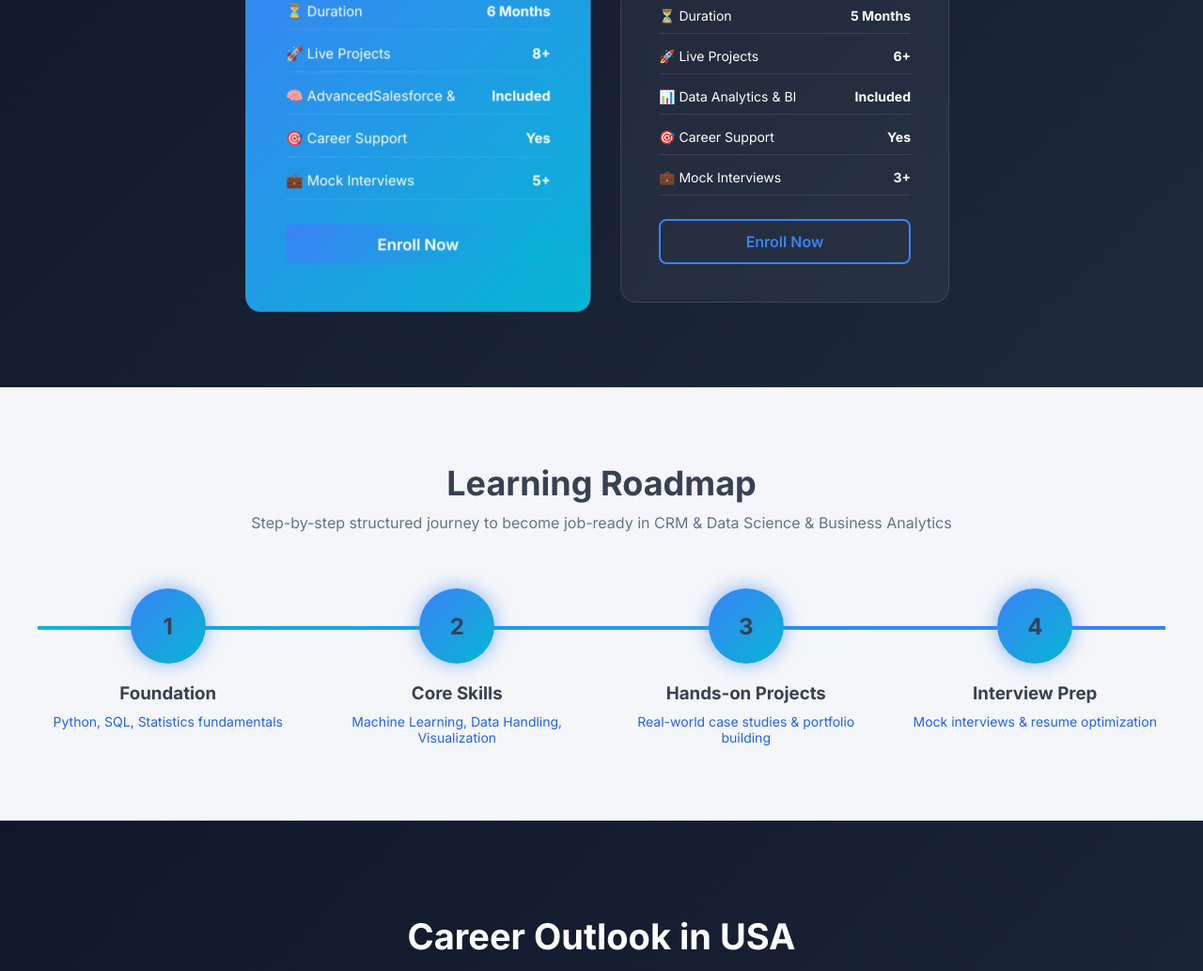
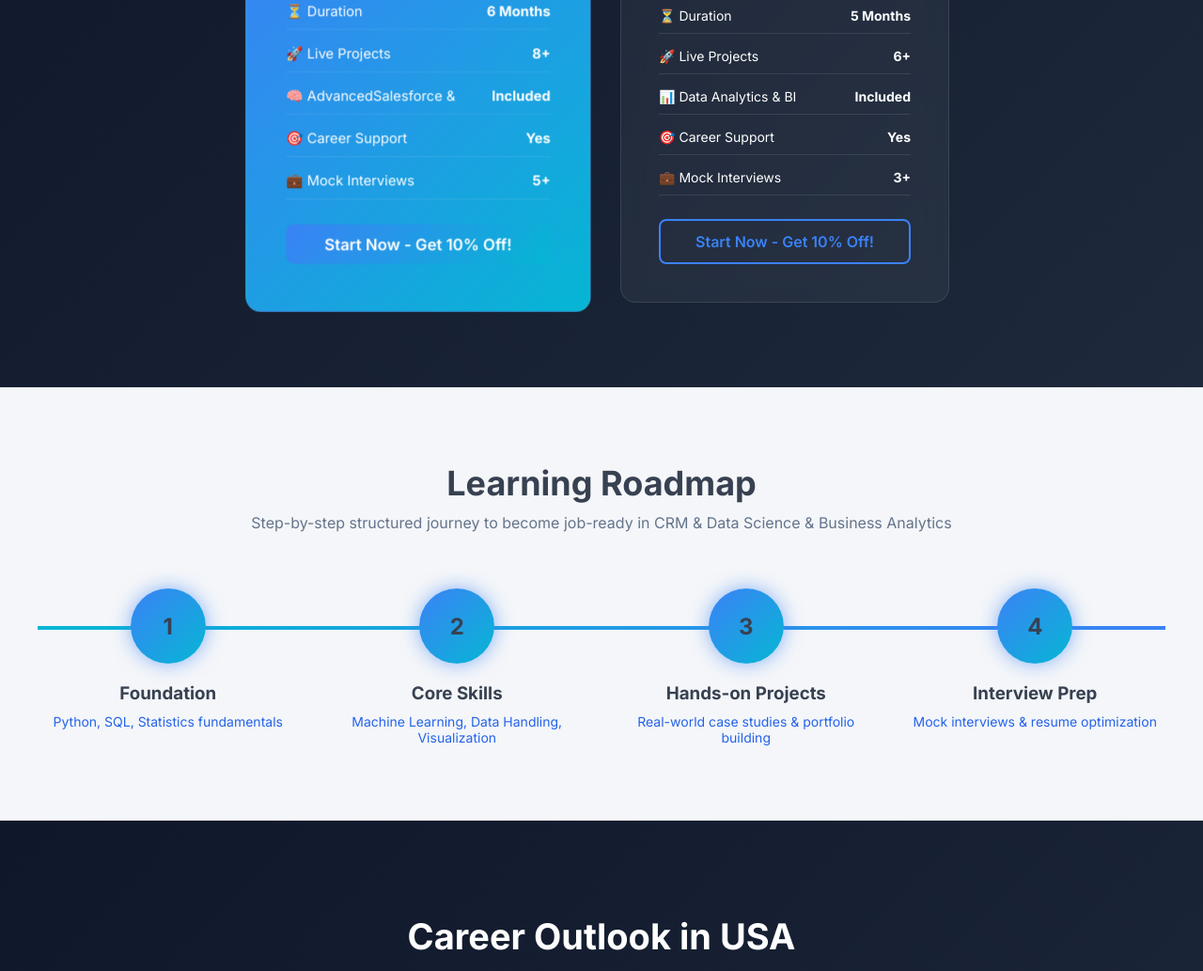
Before and after one commit to hachoin/crm-data-business-analytics, a plain HTML site: page index.html in a window 1280 px wide. Shown: the part 2894-3927 px from the top of the page at 94% size. Drawn offline with Linux system fonts and the light colour scheme.

Commit message:
Update index.html

```diff
--- a/index.html
+++ b/index.html
@@ -151,7 +151,7 @@
           <li><span>🎯 Career Support</span> <strong>Yes</strong></li>
           <li><span>💼 Mock Interviews</span> <strong>5+</strong></li>
         </ul>
-        <a href="#faq" class="btn-primary">Enroll Now</a>
+        <a href="#faq" class="btn-primary">Start Now - Get 10% Off!</a>
       </div>
 
       <!-- DATA SCIENCE PROGRAM -->
@@ -164,7 +164,7 @@
           <li><span>🎯 Career Support</span> <strong>Yes</strong></li>
           <li><span>💼 Mock Interviews</span> <strong>3+</strong></li>
         </ul>
-        <a href="#faq" class="btn-outline">Enroll Now</a>
+        <a href="#faq" class="btn-outline">Start Now - Get 10% Off!</a>
       </div>
 
     </div>
```
